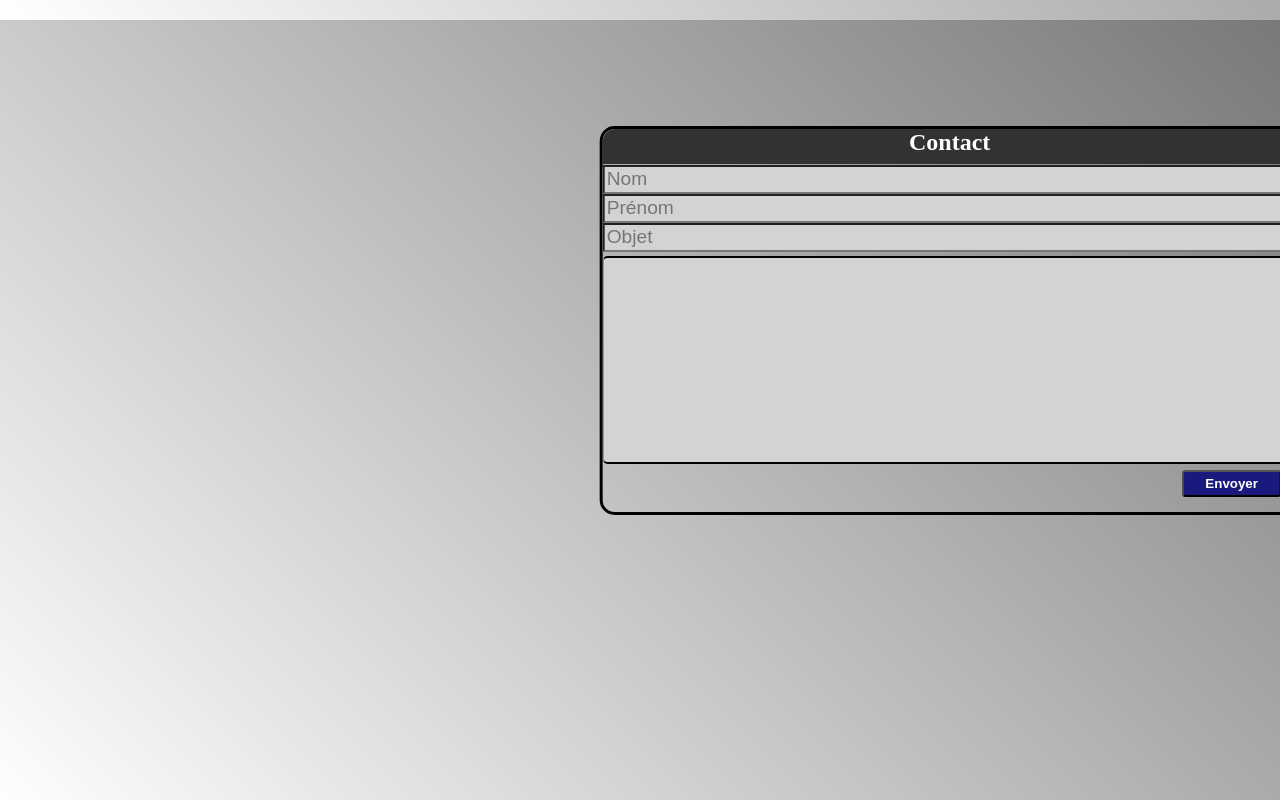
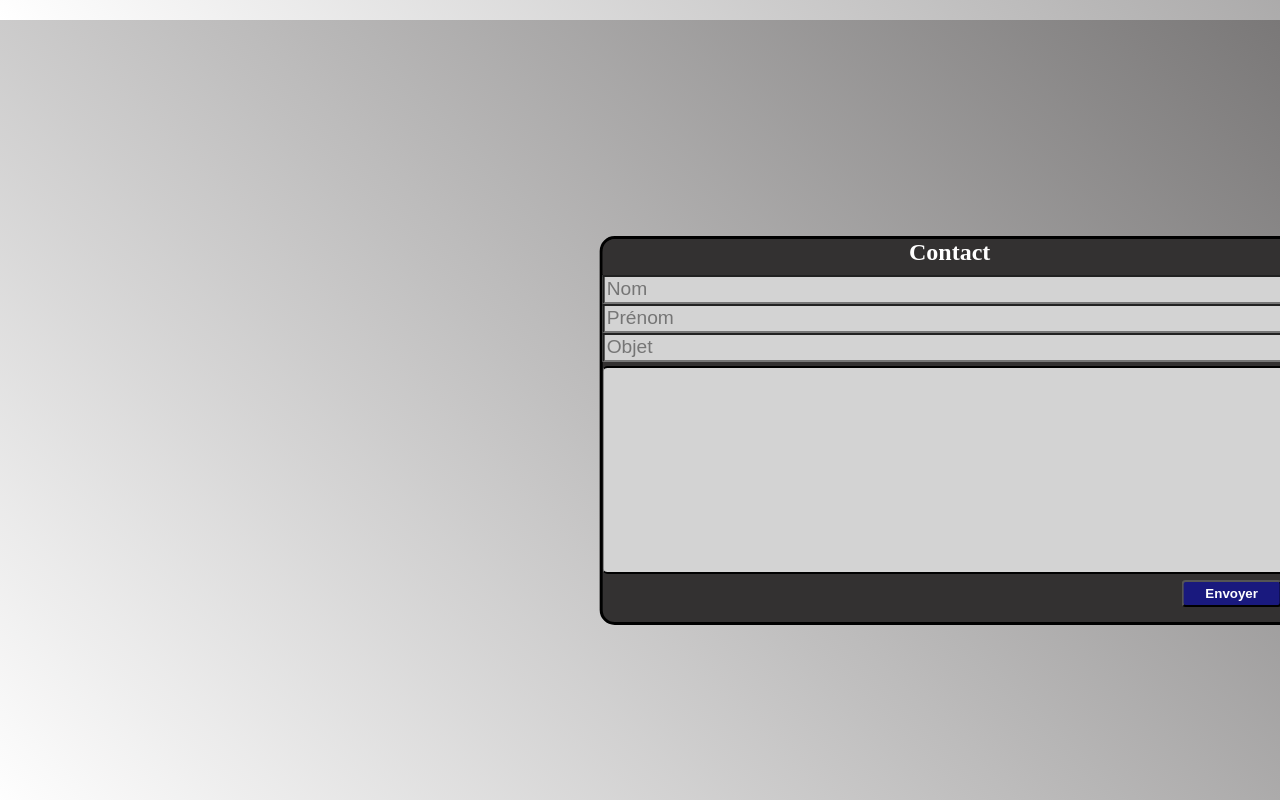
Before and after one commit to Sikiroux/Portfolio_VueJS, a Vue app in the folder Portfolio/: page / in a window 1280 px wide. Shown: the part 780-1580 px from the top of the page. Built offline with nearby package versions, Linux system fonts and the light colour scheme.

Commit message:
Add small modification

```diff
--- a/Portfolio/src/components/Contact.vue
+++ b/Portfolio/src/components/Contact.vue
@@ -43,8 +43,9 @@ function executeFunction() {
         width: 701px;
         display: flex;
         flex-direction: column;
-        margin: auto;
         transform: translateX(67%);
+        position: relative;
+        top: 110px;
     }
 
     form {
@@ -53,6 +54,7 @@ function executeFunction() {
         width: 700px;
         border: 3px solid black;
         border-radius: 15px;
+        background-color: rgb(51, 49, 49);
     }
 
     legend{
--- a/Portfolio/src/components/Header.vue
+++ b/Portfolio/src/components/Header.vue
@@ -59,7 +59,9 @@ onMounted(() => {
 <template>
     <header class="header-component">
         <div class="header-container">
-            <div class="logo-holder"></div>
+            <a href="https://www.youtube.com/watch?v=dQw4w9WgXcQ" target="_blank">
+                <div class="logo-holder"></div>
+            </a>
             <nav class="navigation">
                 <a href="#presentation" class="presentation">Presentation</a>
                 <a href="#project" class="project">Projects</a>
```
Also changed, not shown: Portfolio/src/App.vue (indentation only).
